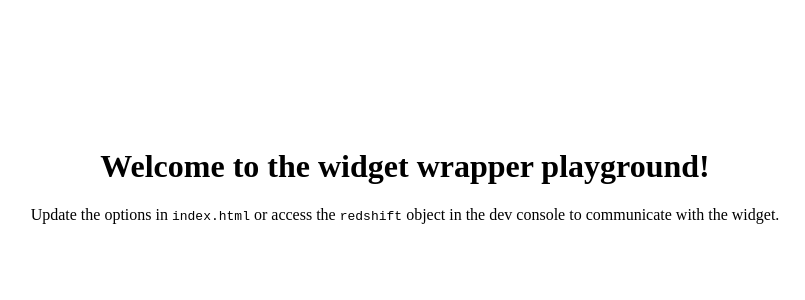
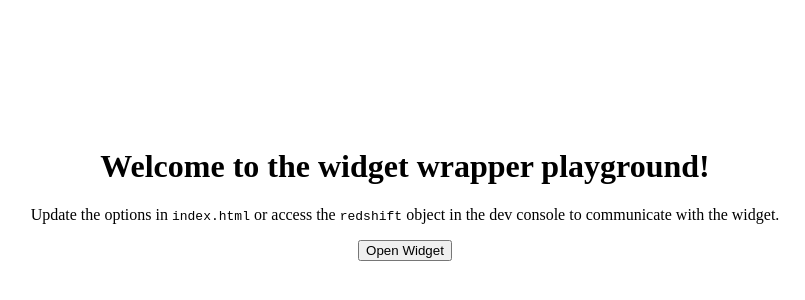
Before and after one commit to RadarTech/redshift-widget-wrapper, a website with bundled scripts: page src/index.html in a window 1280 px wide. Shown: the part 20-320 px from the top of the page, without its empty margins (235-1040 px from the left). Built offline with nearby package versions, Linux system fonts and the light colour scheme.

Commit message:
RED-118: Widget open button

```diff
--- a/src/index.html
+++ b/src/index.html
@@ -5,6 +5,7 @@
 <body style="text-align: center; padding: 10rem;">
   <h1>Welcome to the widget wrapper playground!</h1>
   <p>Update the options in <code>index.html</code> or access the <code>redshift</code> object in the dev console to communicate with the widget.</p>
+  <button onclick="redshift.open()">Open Widget</button>
   <script src="/main.bundle.js"></script>
   <script>
     redshift.setOptions({
```
